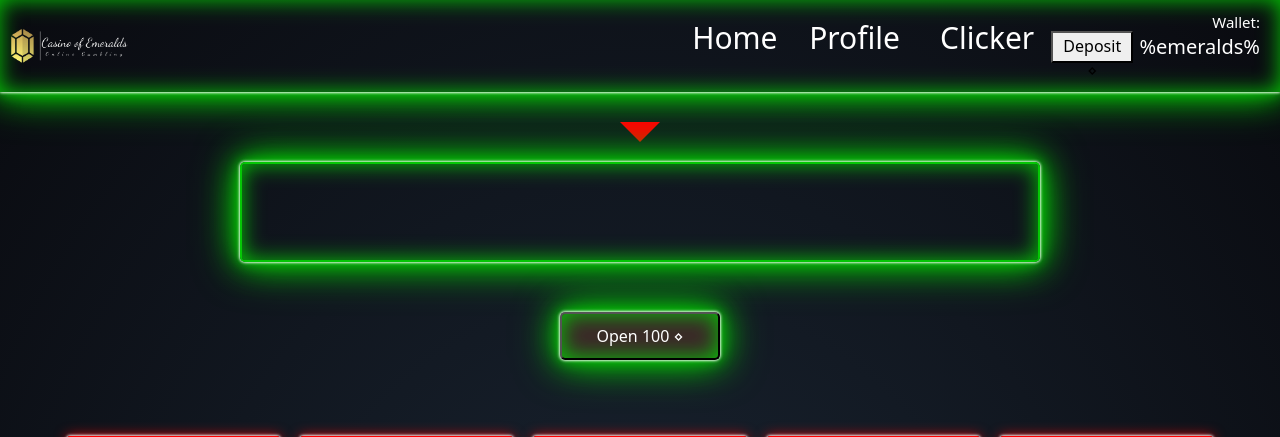
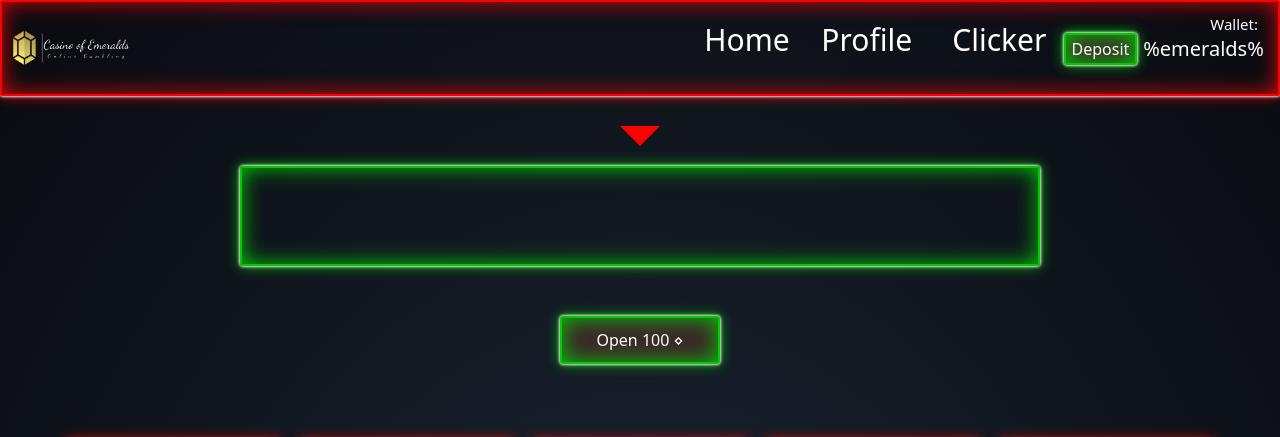
Before and after one commit to JakubKlodnicki/Casino-of-Emeralds, a PHP site: page / in a window 1280 px wide. Shown: the top 437 px of the page. Run offline with PHP 8.4, Linux system fonts and the light colour scheme; some libraries are stand-ins or nearby versions.

Commit message:
Small Changes

```diff
--- a/casino-game/csgo-case-machine/index.html
+++ b/casino-game/csgo-case-machine/index.html
@@ -18,8 +18,8 @@
      <div class="wallet">
       <div class="text">
         <h1>Wallet:</h1>
-        <div class="jd">
-          <button>Deposit ⋄</button>
+        <div class="deposit">
+          <button>Deposit</button>
           <h2>%emeralds%</h2>
         </div>
       </div>
--- a/casino-game/csgo-case-machine/style.css
+++ b/casino-game/csgo-case-machine/style.css
@@ -2,10 +2,10 @@ body {
   background: radial-gradient(ellipse at bottom, #1b2735 0%, #090a0f 100%);
   height: 100vh;
 }
-.jd {
+.deposit {
   display: flex;
 }
-.jd button {
+.deposit button {
   height: 32px;
 }
 * {
@@ -32,14 +32,15 @@ body {
   display: flex;
   align-items: center;
   justify-content: space-between;
+  border: 2px solid red;
+  border-radius: 3px;
   box-shadow: 0 0 .2rem #fff,
   0 0 .2rem #fff,
-  0 0 2rem rgb(5, 199, 5),
-  0 0 0.8rem rgb(5, 199, 5),
-  0 0 2.8rem rgb(5, 199, 5),
-  inset 0 0 1.3rem rgb(5, 199, 5);
+  0 0 0.8rem #df0707,
+  inset 0 0 1.3rem #df0707;
   color: white;
 }
+/* rgb(5, 199, 5) */
 
 .header-top-bar ul {
   display: flex;
@@ -84,8 +85,18 @@ body {
 .header-top-bar .wallet h2 {
   margin-top: auto;
   margin-bottom: auto;
-  /* padding-left: 3%; */
+  padding-left: 3%;
   font-size: 20px;
+}
+.header-top-bar .wallet .deposit button {
+  background:rgb(59, 40, 40);
+  color: white;
+  border: 2px solid rgb(5, 199, 5);
+  border-radius: 3px;
+  box-shadow: 0 0 .2rem #fff,
+  0 0 .2rem #fff,
+  0 0 0.8rem rgb(5, 199, 5),
+  inset 0 0 1.3rem rgb(5, 199, 5);
 }
 #cardListt {
   height: 100px;
@@ -94,12 +105,11 @@ body {
   border: 2px solid rgb(5, 199, 5);
   overflow: hidden;
   white-space: nowrap;
-  border-radius: 5px;
+  border: 2px solid rgb(5, 199, 5);
+  border-radius: 3px;
   box-shadow: 0 0 .2rem #fff,
   0 0 .2rem #fff,
-  0 0 2rem rgb(5, 199, 5),
   0 0 0.8rem rgb(5, 199, 5),
-  0 0 2.8rem rgb(5, 199, 5),
   inset 0 0 1.3rem rgb(5, 199, 5);
   margin-top: 20px;
 }
@@ -176,12 +186,11 @@ body {
   background:rgb(59, 40, 40);
   padding: 10px;
   width: 10rem;
-  border-radius: 5px;
+  border: 2px solid rgb(5, 199, 5);
+  border-radius: 3px;
   box-shadow: 0 0 .2rem #fff,
   0 0 .2rem #fff,
-  0 0 2rem rgb(5, 199, 5),
   0 0 0.8rem rgb(5, 199, 5),
-  0 0 2.8rem rgb(5, 199, 5),
   inset 0 0 1.3rem rgb(5, 199, 5);
   color: white;
 }
```
